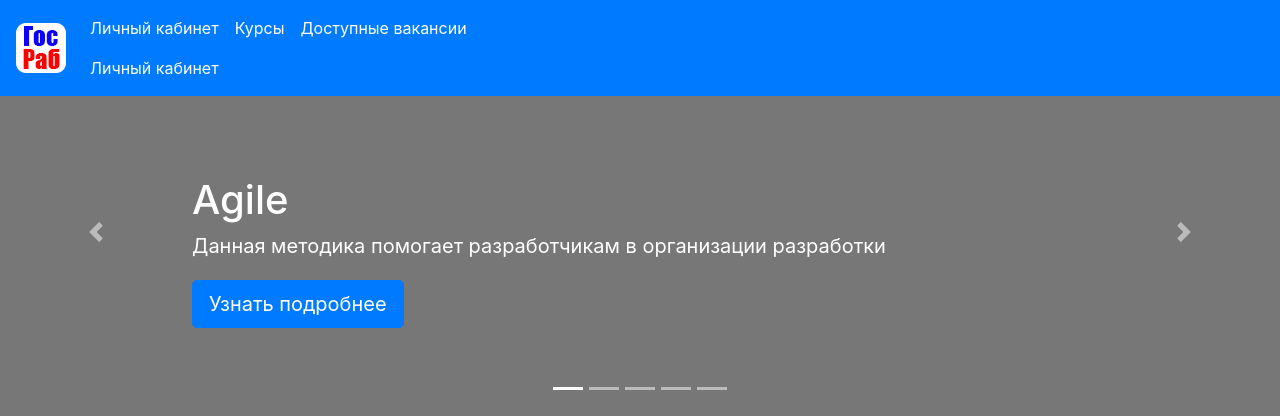
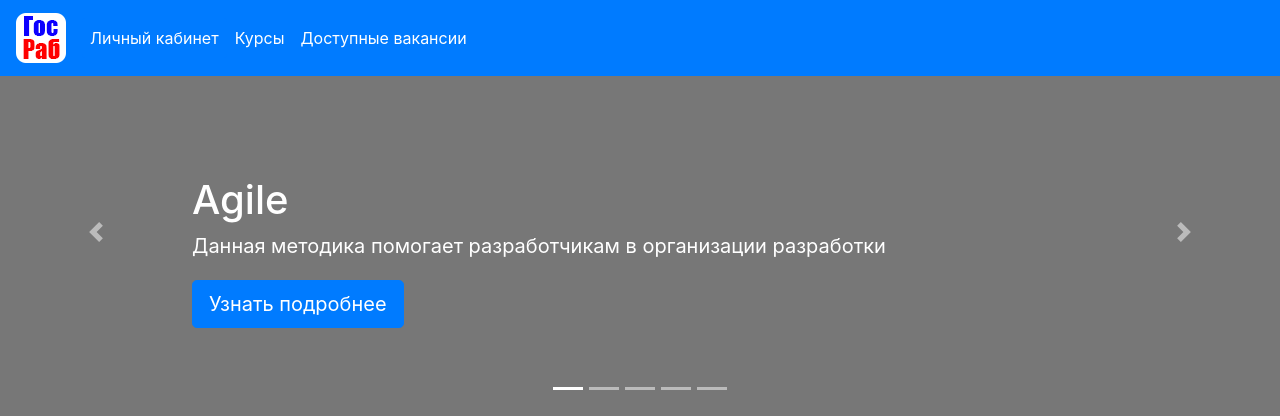
Before and after one commit to AlexandrovRoman/GosRab, a Python web app: template templates/news.html in a window 1280 px wide. Shown: the top 420 px of the page. Run offline with Jinja, Linux system fonts and the light colour scheme; the template is opened without the code that fills it, so the values that code supplies are empty; some libraries are stand-ins or nearby versions.

Commit message:
profile from main fixup2

```diff
--- a/templates/news.html
+++ b/templates/news.html
@@ -41,8 +41,7 @@
     <div class="collapse navbar-collapse" id="navbarCollapse">
       <ul class="navbar-nav mr-auto">
         <li class="nav-pills">
-          <a class="nav-link active" href="../templates/profile.html">Личный кабинет <span class="sr-only">(current)</span></a>
-          <a class="nav-link active" href="{{ url_for('hello') }}">Личный кабинет <span class="sr-only">(current)</span></a>
+          <a class="nav-link active" href="{{ url_for('profile') }}">Личный кабинет <span class="sr-only">(current)</span></a>
         </li>
         <li class="nav-item">
           <a class="nav-link active" href="#">Курсы</a>
```
